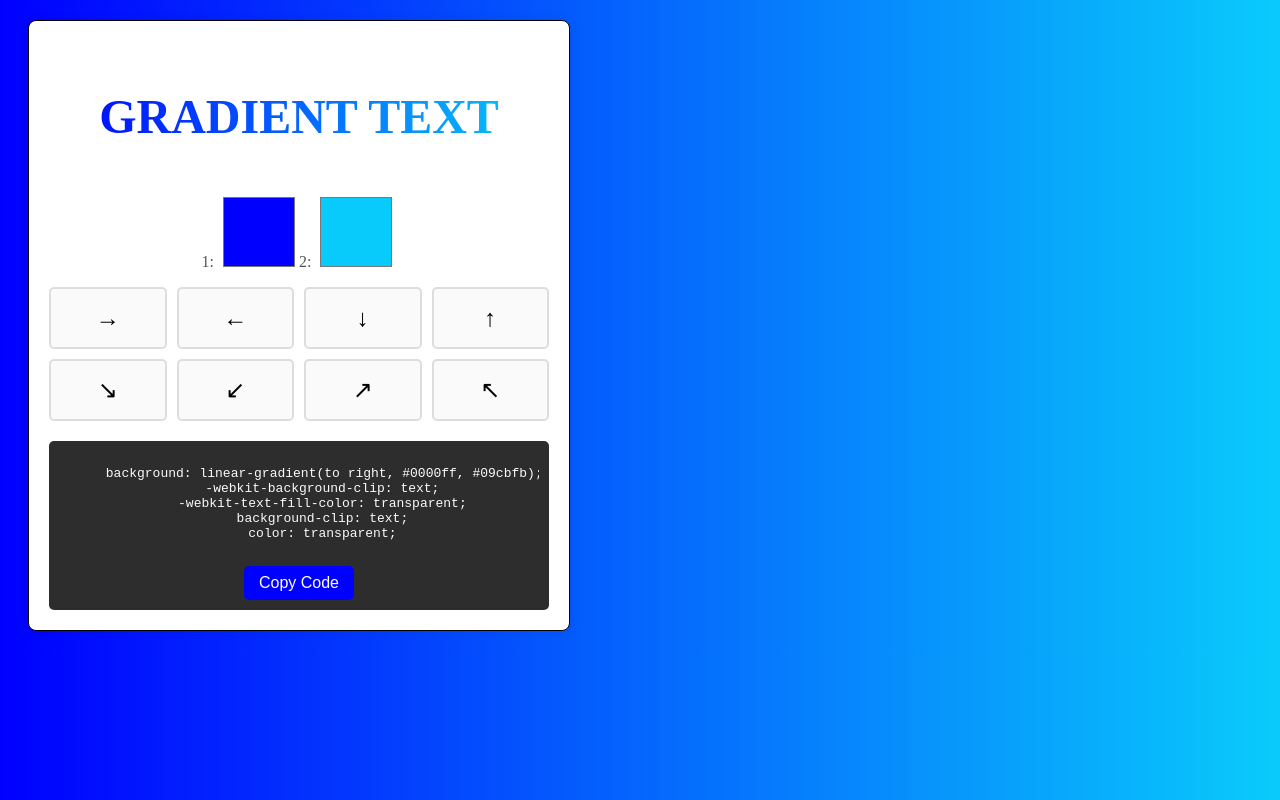
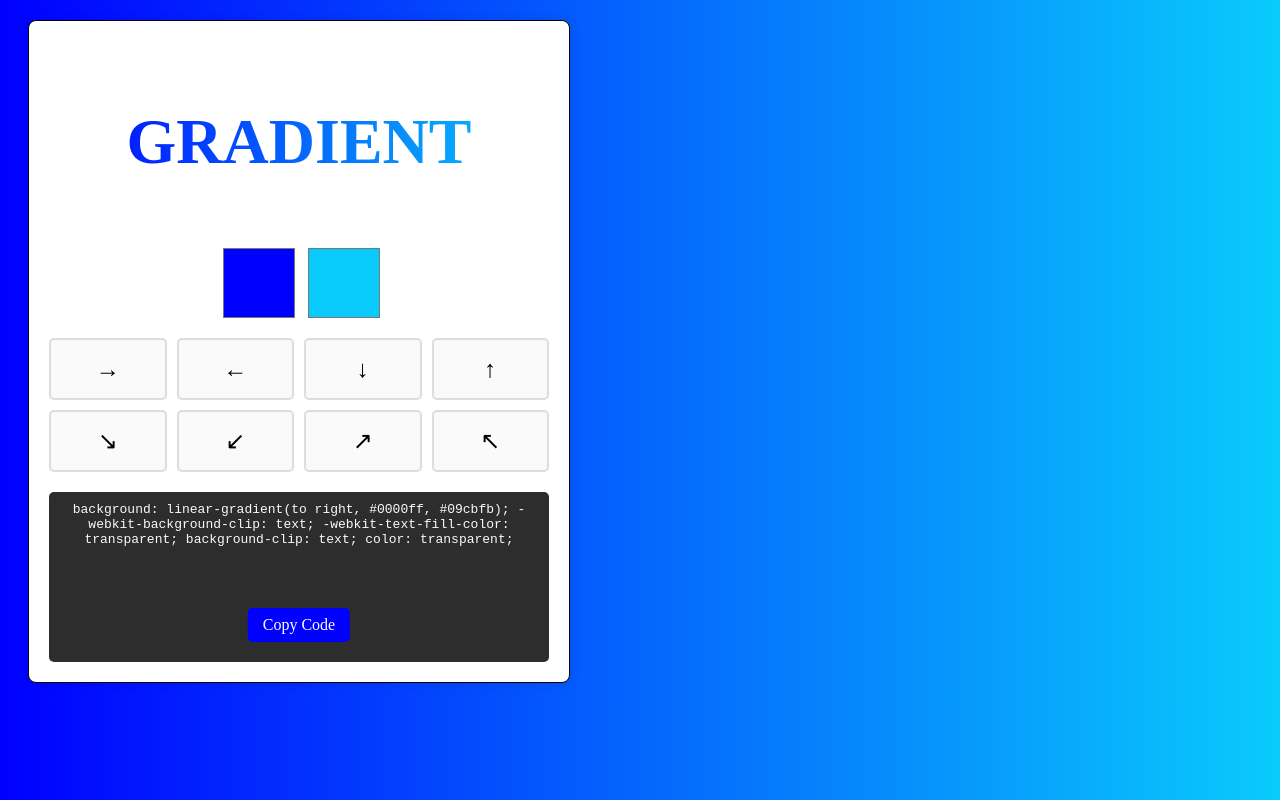
Before and after one commit to KrzyKerlin/My-Tools-App, a Vue app: page /gradientGenerator in a window 1280 px wide. Built offline with nearby package versions, Linux system fonts and the light colour scheme.

Commit message:
Gradient css code does not expand in the container

```diff
--- a/src/views/gradientGenerator/gradientGenerator.vue
+++ b/src/views/gradientGenerator/gradientGenerator.vue
@@ -1,14 +1,14 @@
 <template>
   <div class="gradient-container">
     <div class="preview">
-      <!-- Tekst z gradientem -->
-      <p ref="gradientText" class="gradient-text">GRADIENT TEXT</p>
+      <!-- text with gradient -->
+      <p ref="gradientText" class="gradient-text">GRADIENT</p>
     </div>
     <div class="controls">
       <div class="control-group">
-        <label for="color1">1:</label>
+        <label for="color1"></label>
         <input type="color" id="color1" v-model="color1" />
-        <label for="color2">2:</label>
+        <label for="color2"></label>
         <input type="color" id="color2" v-model="color2" />
       </div>
       <div class="control-group directions">
@@ -24,7 +24,7 @@
       </div>
     </div>
     <div class="gradient-code">
-      <!-- Podgląd wygenerowanego kodu CSS -->
+      <!-- generated CSS code -->
       <pre id="cssCode">{{ cssCode }}</pre>
       <button id="copyCode" @click="copyToClipboard">
         <i class="fas fa-copy"></i> Copy Code
--- a/src/views/gradientGenerator/style.css
+++ b/src/views/gradientGenerator/style.css
@@ -4,11 +4,11 @@ body {
   align-items: center;
   min-height: 100vh;
   margin: 0;
-  font-family: Lato, sans-serif;
   line-height: 1.5;
 }
 
 .gradient-container {
+  position: relative;
   text-align: center;
   background: #ffffff;
   max-width: 500px;
@@ -23,7 +23,7 @@ body {
   margin-bottom: 20px;
 }
 .gradient-container .preview .gradient-text {
-  font-size: 3rem;
+  font-size: 4rem;
   font-weight: bold;
 }
 .gradient-container .controls {
@@ -73,16 +73,21 @@ body {
   background: #2d2d2d;
   padding: 10px;
   border-radius: 5px;
-  text-align: center;
   color: #fafafa;
+  min-height: 150px;
+  overflow: hidden;
 }
 .gradient-container .gradient-code pre {
   margin: 0;
   font-family: monospace;
-  overflow-x: auto;
+  word-wrap: break-word;
+  white-space: normal;
 }
 .gradient-container .gradient-code button#copyCode {
-  margin-top: 10px;
+  position: absolute;
+  bottom: 40px;
+  left: 50%;
+  transform: translateX(-50%);
   padding: 8px 15px;
   border: none;
   border-radius: 5px;
@@ -91,6 +96,7 @@ body {
   cursor: pointer;
   transition: background 0.3s;
   font-size: 1rem;
+  font-family: inherit;
 }
 .gradient-container .gradient-code button#copyCode:hover {
   background: #09cbfb;
--- a/src/views/gradientGenerator/style.scss
+++ b/src/views/gradientGenerator/style.scss
@@ -4,11 +4,11 @@ body {
     align-items: center;
     min-height: 100vh;
     margin: 0;
-    font-family: Lato, sans-serif;
     line-height: 1.5;
   }
 
   .gradient-container {
+    position: relative;
     text-align: center;
     background: #ffffff;
     max-width: 500px;
@@ -23,7 +23,7 @@ body {
       margin-bottom: 20px;
 
       .gradient-text {
-        font-size: 3rem;
+        font-size: 4rem;
         font-weight: bold;
       }
     }
@@ -82,17 +82,22 @@ body {
       background: #2d2d2d;
       padding: 10px;
       border-radius: 5px;
-      text-align: center;
       color: #fafafa;
+      min-height: 150px;
+      overflow: hidden;
 
       pre {
         margin: 0;
         font-family: monospace;
-        overflow-x: auto;
+        word-wrap: break-word;
+        white-space: normal;
       }
 
       button#copyCode {
-        margin-top: 10px;
+        position: absolute;
+        bottom: 40px;
+        left: 50%;
+        transform: translateX(-50%);
         padding: 8px 15px;
         border: none;
         border-radius: 5px;
@@ -101,6 +106,7 @@ body {
         cursor: pointer;
         transition: background 0.3s;
         font-size: 1rem;
+        font-family: inherit;
 
         &:hover {
           background: #09cbfb;
```
Also changed, not shown: 1 other file (tests, documents, lock files or other folders).
